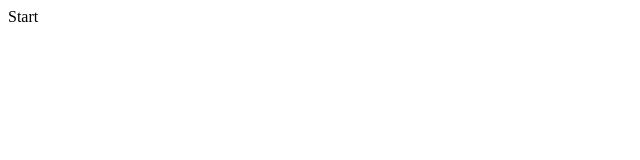
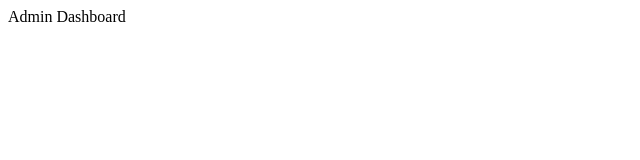
Before and after one commit to Developer-Student-Clubs-VSSUT-Burla/CEM-frontend, a React (Vite) app: page /admin in a window 1280 px wide. Shown: the top 160 px of the page, without its empty margins (0-640 px from the left). Built offline with nearby package versions, Linux system fonts and the light colour scheme.

Commit message:
Added Default and Admin Layout Structure

```diff
--- /dev/null
+++ b/src/layout/AdminLayout.jsx
@@ -0,0 +1,13 @@
+import { Container } from "@material-ui/core";
+
+const AdminLayout = ({ children }) => {
+  return (
+    <Container maxWidth={false} disableGutters>
+      {/* Admin <Navbar /> */}
+      {children}
+      {/*Admin <Footer /> */}
+    </Container>
+  );
+};
+
+export default AdminLayout;
--- /dev/null
+++ b/src/layout/DefaultLayout.jsx
@@ -0,0 +1,13 @@
+import { Container } from "@material-ui/core";
+
+const DefaultLayout = ({ children }) => {
+  return (
+    <Container maxWidth={false} disableGutters>
+      {/* Base <Navbar /> */}
+      {children}
+      {/* Base <Footer /> */}
+    </Container>
+  );
+};
+
+export default DefaultLayout;
--- a/src/routes/index.jsx
+++ b/src/routes/index.jsx
@@ -1,7 +1,30 @@
 import React from "react";
+import { BrowserRouter as Router, Route, Switch } from "react-router-dom";
+import routes from "./routes";
 
 const IndexRouter = () => {
-  return <div>Start</div>;
+  return (
+    <Router>
+      <Switch>
+        {routes.map((route, index) => {
+          return (
+            <Route
+              key={index}
+              exact
+              path={route.path}
+              component={() => {
+                return (
+                  <route.layout>
+                    <route.component />
+                  </route.layout>
+                );
+              }}
+            />
+          );
+        })}
+      </Switch>
+    </Router>
+  );
 };
 
 export default IndexRouter;
--- a/src/routes/routes.js
+++ b/src/routes/routes.js
@@ -0,0 +1,18 @@
+// Layouts import
+import AdminLayout from "../layout/AdminLayout"
+import DefaultLayout from "../layout/DefaultLayout"
+
+// Components import
+import adminDashboard from "../views/dashboard/adminDashboard";
+
+//Routes
+const routes = [
+  {
+    path: "/admin",
+    exact: true,
+    layout: AdminLayout,
+    component: adminDashboard,
+  },
+]
+
+export default routes;
--- /dev/null
+++ b/src/views/dashboard/adminDashboard.jsx
@@ -0,0 +1,5 @@
+const adminDashboard = () => {
+  return "Admin Dashboard";
+};
+
+export default adminDashboard;
```
